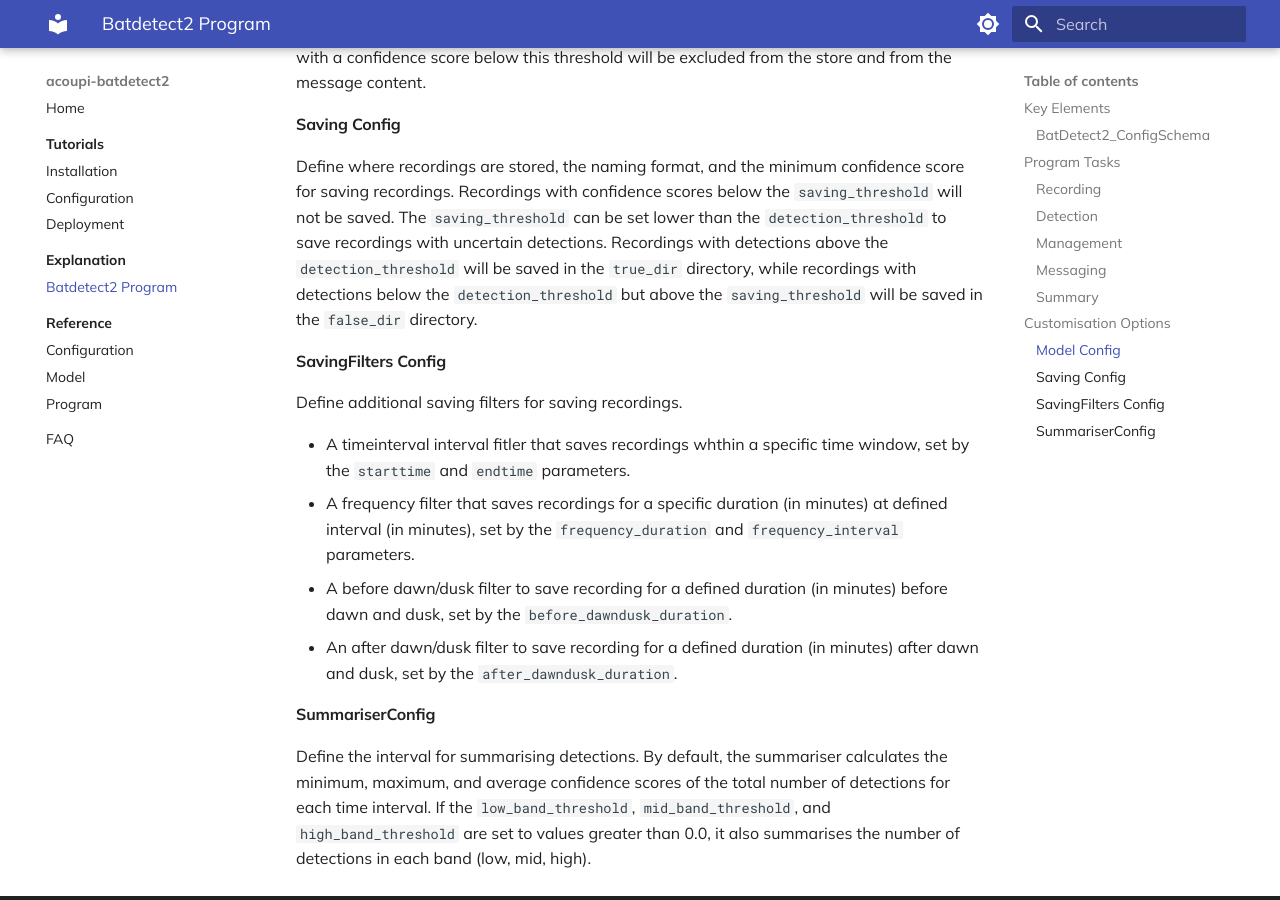
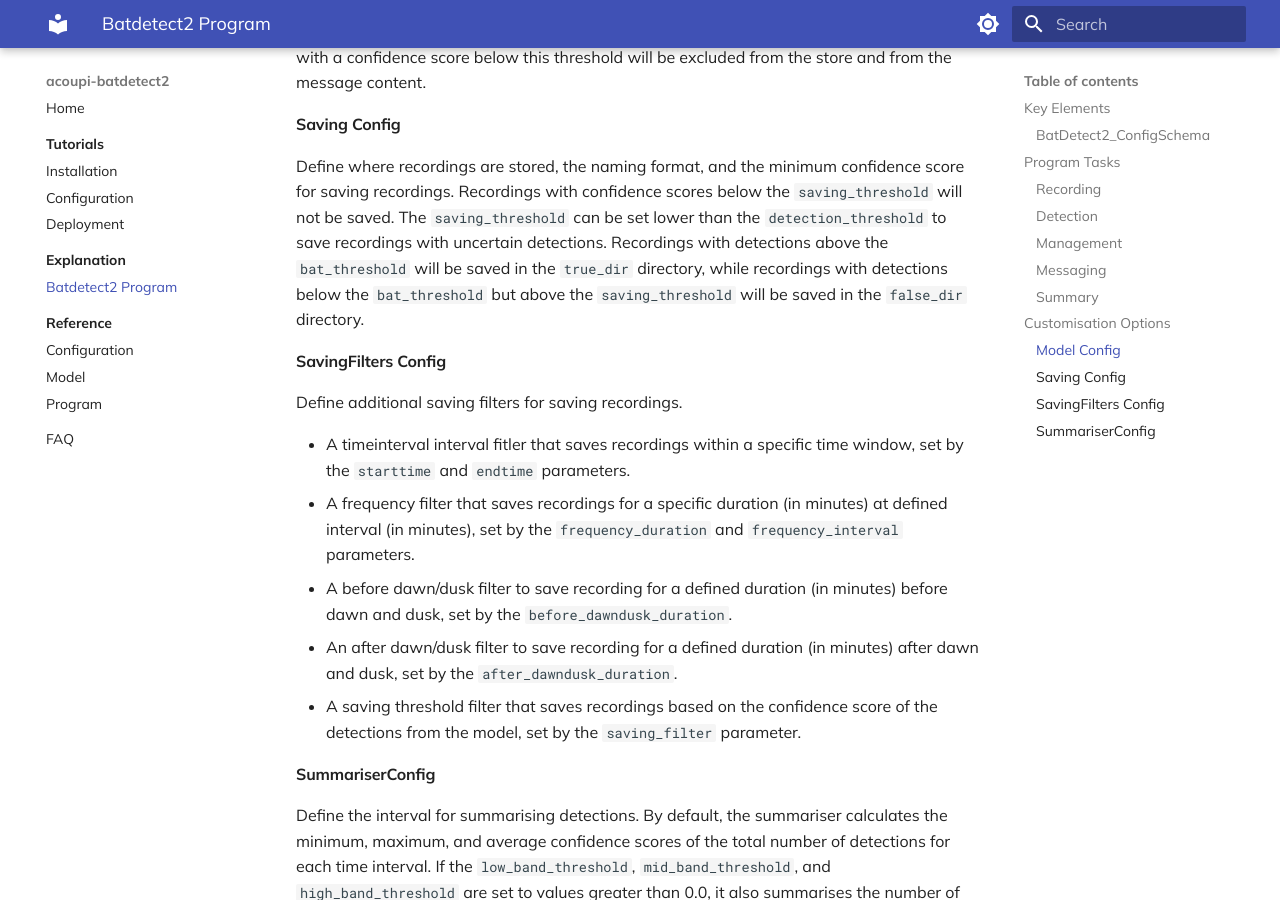
Before and after one commit to acoupi/acoupi_batdetect2, an MkDocs documentation site: the page built from docs/explanation/batdetect2_program.md, in a window 1280 px wide and 900 px high, scrolled down 1159 px. Built offline with MkDocs 1.6.1 and Material for MkDocs 9.7.7, drawn with Linux system fonts in a browser that asks for light colours.

Commit message:
Update docs batdetect2_program.md

```diff
--- a/docs/explanation/batdetect2_program.md
+++ b/docs/explanation/batdetect2_program.md
@@ -44,18 +44,19 @@ will be excluded from the store and from the message content.
 Define where recordings are stored, the naming format, and
 the minimum confidence score for saving recordings. Recordings with confidence
 scores below the `saving_threshold` will not be saved. The `saving_threshold`
-can be set lower than the `detection_threshold` to save recordings with uncertain detections. Recordings with detections above the `detection_threshold` will be
+can be set lower than the `detection_threshold` to save recordings with uncertain detections. Recordings with detections above the `bat_threshold` will be
 saved in the `true_dir` directory, while recordings with detections below
-the `detection_threshold` but above the `saving_threshold` will be saved in
+the `bat_threshold` but above the `saving_threshold` will be saved in
 the `false_dir` directory.
 
 #### SavingFilters Config
 Define additional saving filters for saving recordings.
 
-- A timeinterval interval fitler that saves recordings whthin a specific time window, set by the `starttime` and `endtime` parameters.
+- A timeinterval interval fitler that saves recordings within a specific time window, set by the `starttime` and `endtime` parameters.
 - A frequency filter that saves recordings for a specific duration (in minutes) at defined interval (in minutes), set by the `frequency_duration` and `frequency_interval` parameters.
 - A before dawn/dusk filter to save recording for a defined duration (in minutes) before dawn and dusk, set by the `before_dawndusk_duration`.
 - An after dawn/dusk filter to save recording for a defined duration (in minutes) after dawn and dusk, set by the `after_dawndusk_duration`.
+- A saving threshold filter that saves recordings based on the confidence score of the detections from the model, set by the `saving_filter` parameter.
 
 #### SummariserConfig
 Define the interval for summarising detections.
```
